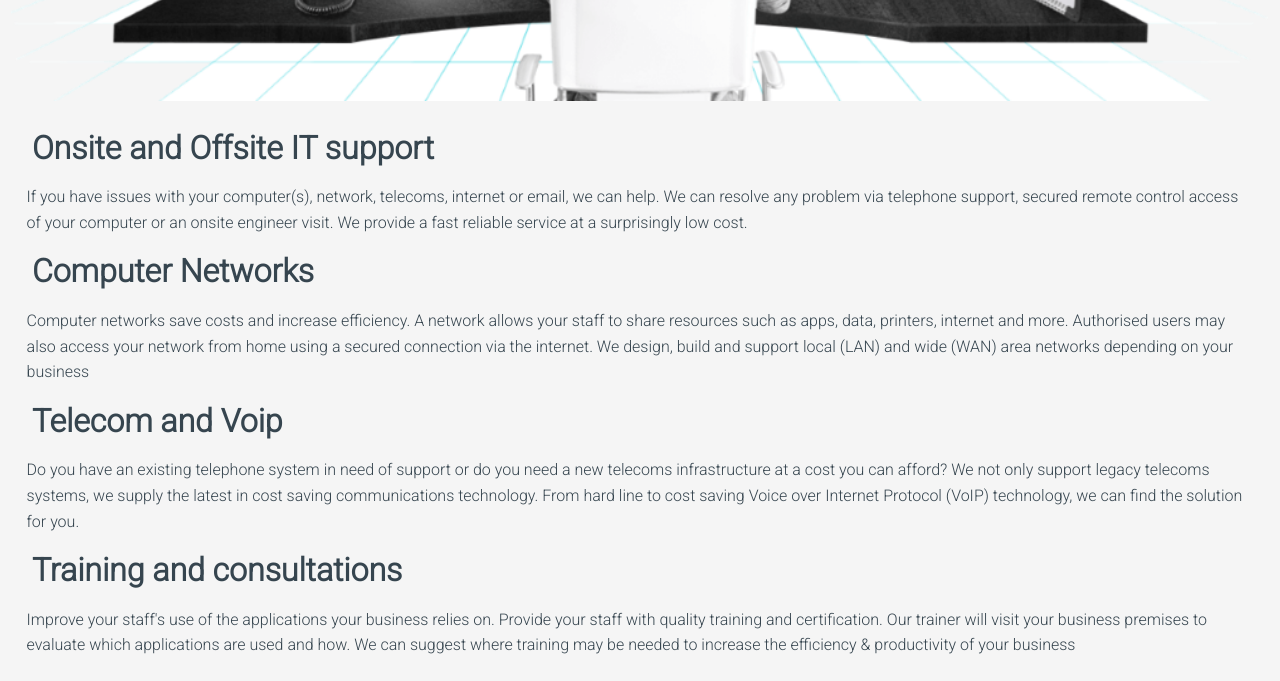
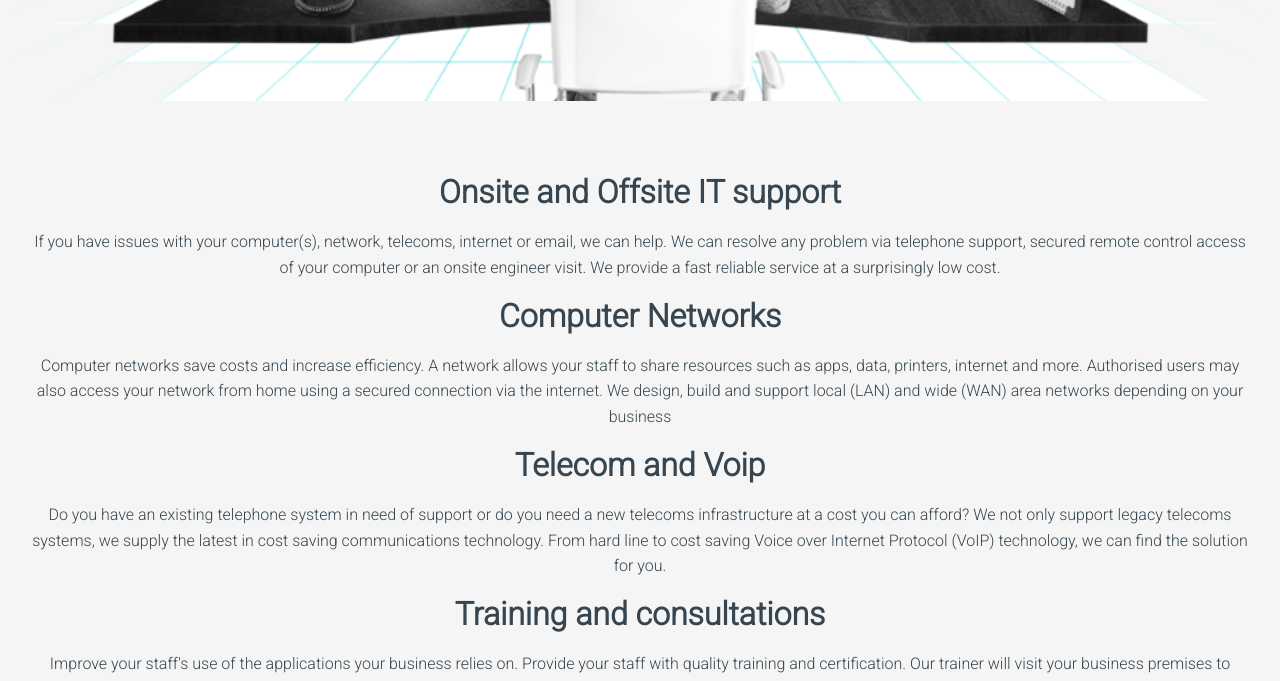
Before and after one commit to Code-Institute-Submissions/Milestone-project-130, a plain HTML site: page itservices.html in a window 1280 px wide. Shown: the part 670-1351 px from the top of the page. Drawn offline with Linux system fonts and the light colour scheme.

Commit message:
adding style to text on it services page

```diff
--- a/assets/css/style.css
+++ b/assets/css/style.css
@@ -103,5 +103,13 @@ footer{                                        /*footer with social networks*/
     margin-left: auto;
     margin-right: auto;
     width: 100%;
+}
 
+.four-text-pagetwo{
+    margin-top: 3.125em;
 }
+
+.textpagetwo {
+	flex-wrap: wrap;
+	text-align: center;
+}
```
